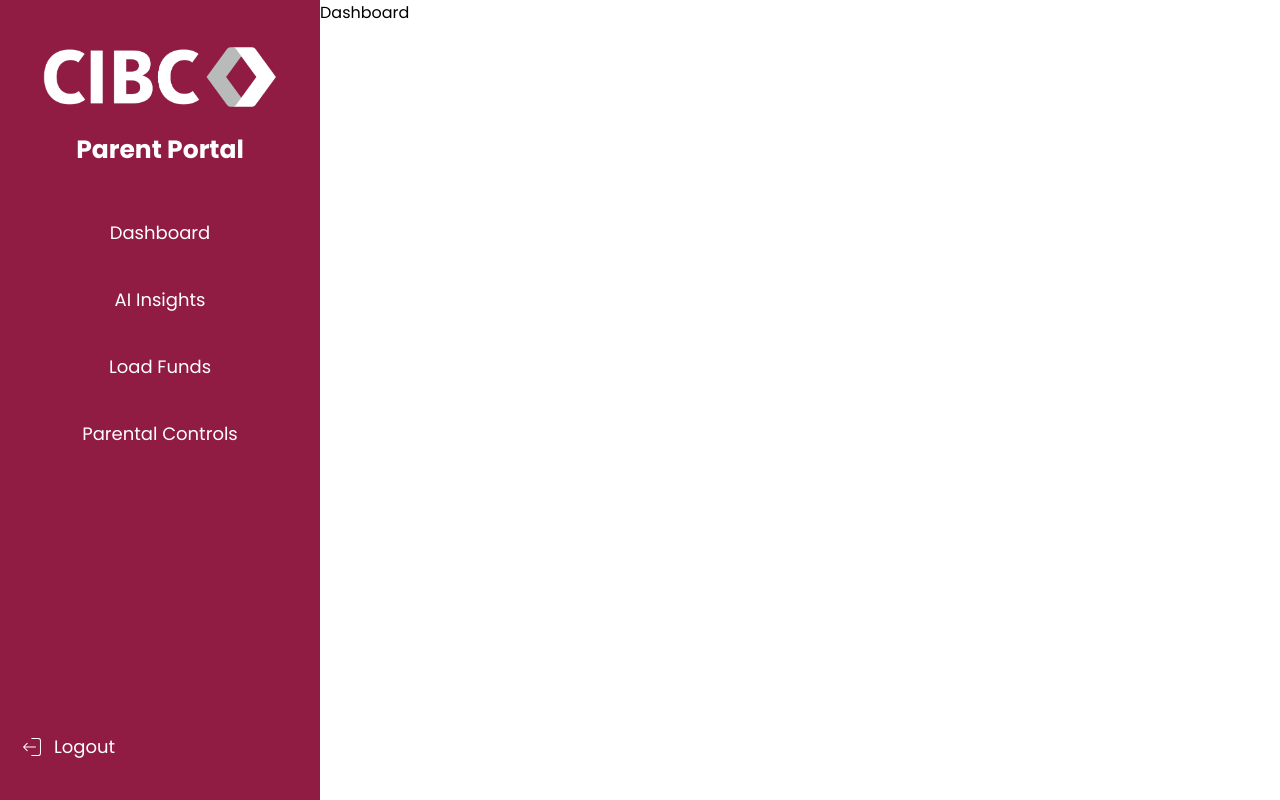
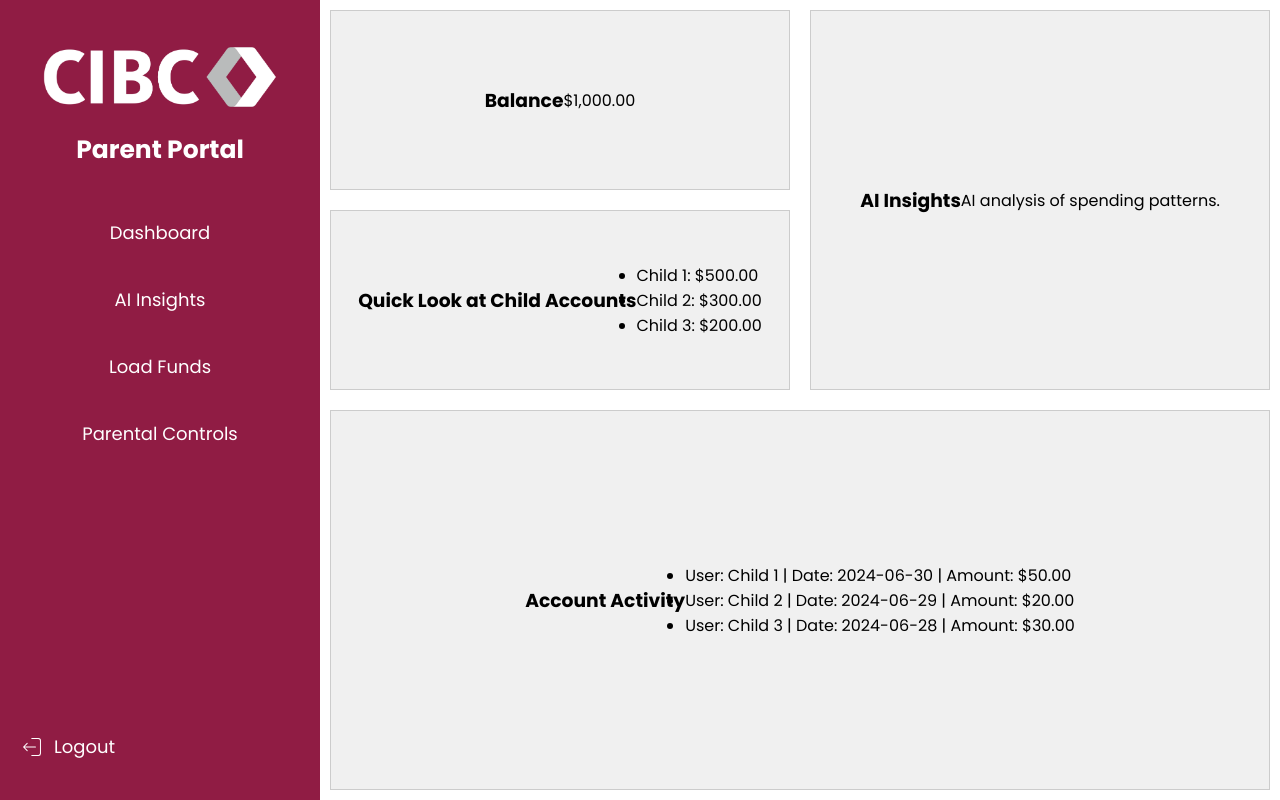
Before and after one commit to MarcVidalCodes/CIBCParentWebApp, a React (Vite) app: page /dashboard in a window 1280 px wide. Built offline with nearby package versions, Linux system fonts and the light colour scheme.

Commit message:
skeleton dashboard and improved load funds page

```diff
--- a/src/pages/Dashboard/Dashboard.css
+++ b/src/pages/Dashboard/Dashboard.css
@@ -0,0 +1,40 @@
+/* Dashboard.css */
+
+.dashboard-container {
+    display: flex;
+    flex-direction: column;
+    height: 100vh; /* Full height of viewport */
+  }
+
+  .dashboard-row {
+    display: flex;
+    flex: 1; /* Each row takes equal vertical space */
+  }
+
+  .dashboard-column {
+    flex: 1; /* Each column takes equal horizontal space */
+    display: flex;
+    flex-direction: column;
+  }
+
+  .box {
+    display: flex;
+    justify-content: center;
+    align-items: center;
+    margin: 10px;
+    padding: 20px;
+    background-color: #f0f0f0;
+    border: 1px solid #ccc;
+  }
+
+  .double-height {
+    flex: 2; /* Takes 2/3 of the vertical space */
+  }
+
+  .single-height {
+    flex: 1; /* Takes 1/3 of the vertical space */
+  }
+
+  .full-width {
+    flex: 2; /* Takes full width of both rows */
+  }
--- a/src/pages/Dashboard/Dashboard.jsx
+++ b/src/pages/Dashboard/Dashboard.jsx
@@ -1,11 +1,47 @@
-import React from 'react'
+import React from 'react';
+import './Dashboard.css';
 
 const Dashboard = () => {
   return (
-    <div>
-      Dashboard
+    <div className="dashboard-container">
+      <div className="dashboard-row">
+        <div className="dashboard-column">
+          <div className="box double-height">
+            <h3>Balance</h3>
+            {/* Replace with actual balance data or component */}
+            <p>$1,000.00</p>
+          </div>
+          <div className="box double-height">
+            <h3>Quick Look at Child Accounts</h3>
+            {/* Replace with actual child accounts summary */}
+            <ul>
+              <li>Child 1: $500.00</li>
+              <li>Child 2: $300.00</li>
+              <li>Child 3: $200.00</li>
+            </ul>
+          </div>
+        </div>
+        <div className="dashboard-column">
+          <div className="box single-height">
+            <h3>AI Insights</h3>
+            {/* Replace with AI insights content */}
+            <p>AI analysis of spending patterns.</p>
+          </div>
+        </div>
+      </div>
+      <div className="dashboard-row">
+        <div className="box full-width">
+          <h3>Account Activity</h3>
+          {/* Replace with actual account activity list */}
+          <ul>
+            <li>User: Child 1 | Date: 2024-06-30 | Amount: $50.00</li>
+            <li>User: Child 2 | Date: 2024-06-29 | Amount: $20.00</li>
+            <li>User: Child 3 | Date: 2024-06-28 | Amount: $30.00</li>
+          </ul>
+        </div>
+      </div>
     </div>
-  )
-}
+  );
+};
 
-export default Dashboard
+export default Dashboard;
--- a/src/pages/LoadFunds/LoadFunds.jsx
+++ b/src/pages/LoadFunds/LoadFunds.jsx
@@ -6,10 +6,11 @@ const LoadFunds = () => {
   const [toAccount, setToAccount] = useState('children'); // Defaulting to 'children'
   const [recurringAllowance, setRecurringAllowance] = useState(false);
   const [allowanceFrequency, setAllowanceFrequency] = useState('');
+  const [startDate, setStartDate] = useState('');
 
   const handleSubmit = (e) => {
     e.preventDefault();
-    console.log('Form submitted with:', { fromAccount, toAccount, recurringAllowance, allowanceFrequency });
+    console.log('Form submitted with:', { fromAccount, toAccount, recurringAllowance, allowanceFrequency, startDate });
     // Perform actions with form data here
   };
 
@@ -56,18 +57,32 @@ const LoadFunds = () => {
         </div>
 
         {recurringAllowance && (
-          <div className="date-picker-container">
+          <>
             <label htmlFor="allowance-frequency" className="form-label">Allowance Frequency</label>
-            <input
-              type="date"
+            <select
               id="allowance-frequency"
               name="allowance-frequency"
-              className="form-input"
+              className="form-select"
               value={allowanceFrequency}
               onChange={(e) => setAllowanceFrequency(e.target.value)}
               required
+            >
+              <option value="">Select frequency...</option>
+              <option value="weekly">Weekly</option>
+              <option value="monthly">Monthly</option>
+            </select>
+
+            <label htmlFor="start-date" className="form-label">Starting on</label>
+            <input
+              type="date"
+              id="start-date"
+              name="start-date"
+              className="form-input"
+              value={startDate}
+              onChange={(e) => setStartDate(e.target.value)}
+              required
             />
-          </div>
+          </>
         )}
 
         <label htmlFor="amount" className="form-label">Amount</label>
```
